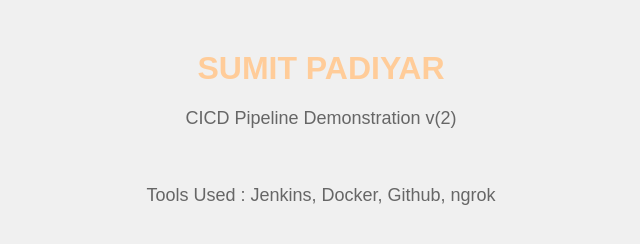
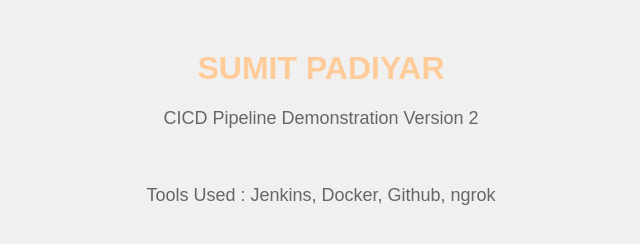
Before and after one commit to Sumit192002/CICD, a plain HTML site: page index.html in a window 1280 px wide. Shown: the full height of the page, 319-959 px from the left. Drawn offline with Linux system fonts and the light colour scheme.

Commit message:
Update index.html

```diff
--- a/index.html
+++ b/index.html
@@ -23,7 +23,7 @@
 </head>
 <body>
     <h1>SUMIT PADIYAR</h1>
-    <p>CICD Pipeline Demonstration v(2) </p>
+    <p>CICD Pipeline Demonstration Version 2 </p>
     <br>
     <p>Tools Used : Jenkins, Docker, Github, ngrok </p>
 </body>
```
